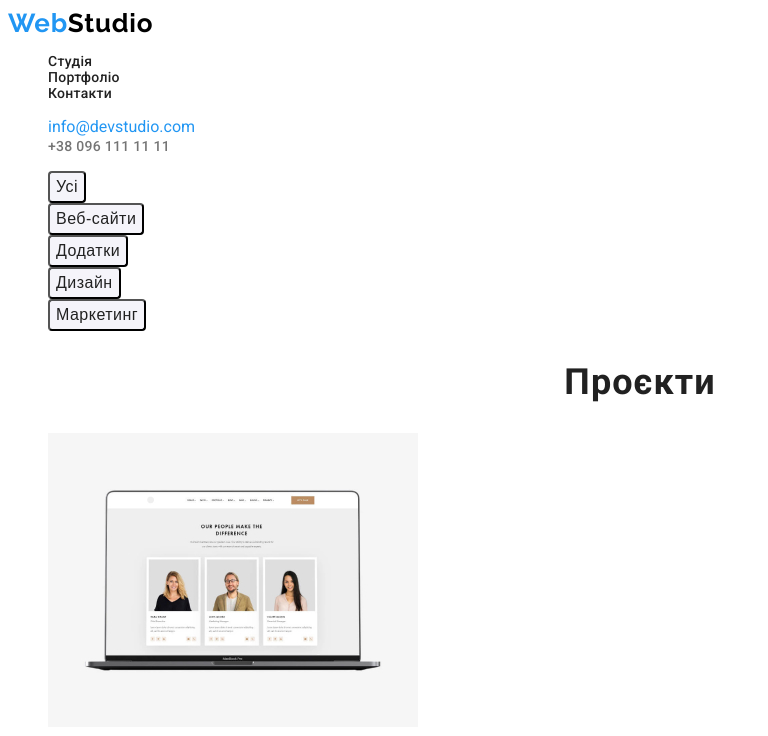
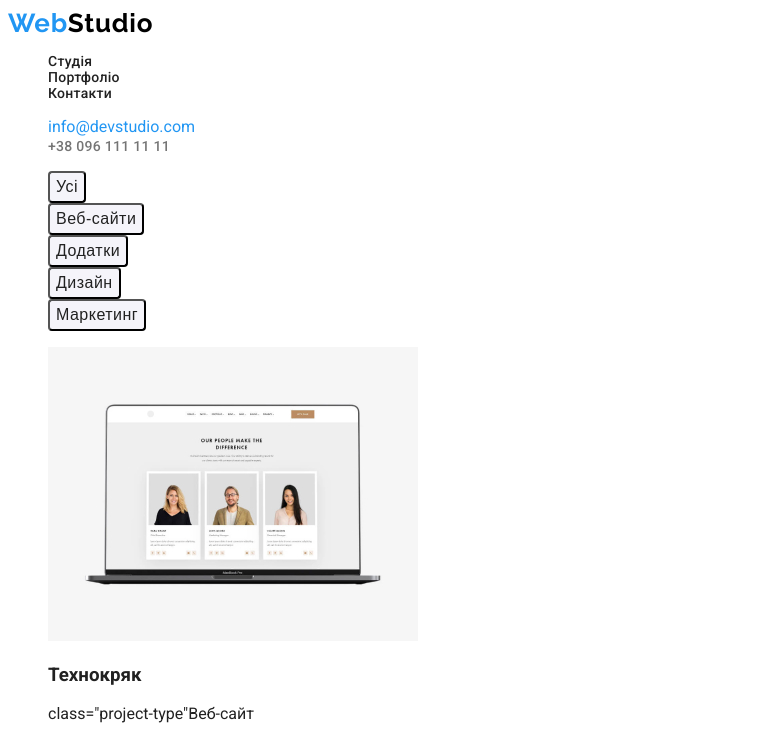
Before and after one commit to TatarskikoT/goit-markup-hw-02, a plain HTML site: page portfolio.html in a window 1280 px wide. Shown: the top 736 px of the page, without its empty margins (0-768 px from the left). Drawn offline with Linux system fonts and the light colour scheme.

Commit message:
Update css

```diff
--- a/css/styles.css
+++ b/css/styles.css
@@ -187,11 +187,9 @@ header {
    color: #ffffff;
     background-color: #2196F3;
 }
-
-.section-title {}
-
-.projects-title {}
-
+.projects-title {
+  display: none;
+}
 .project-title {}
 
 .project-type {}
```
